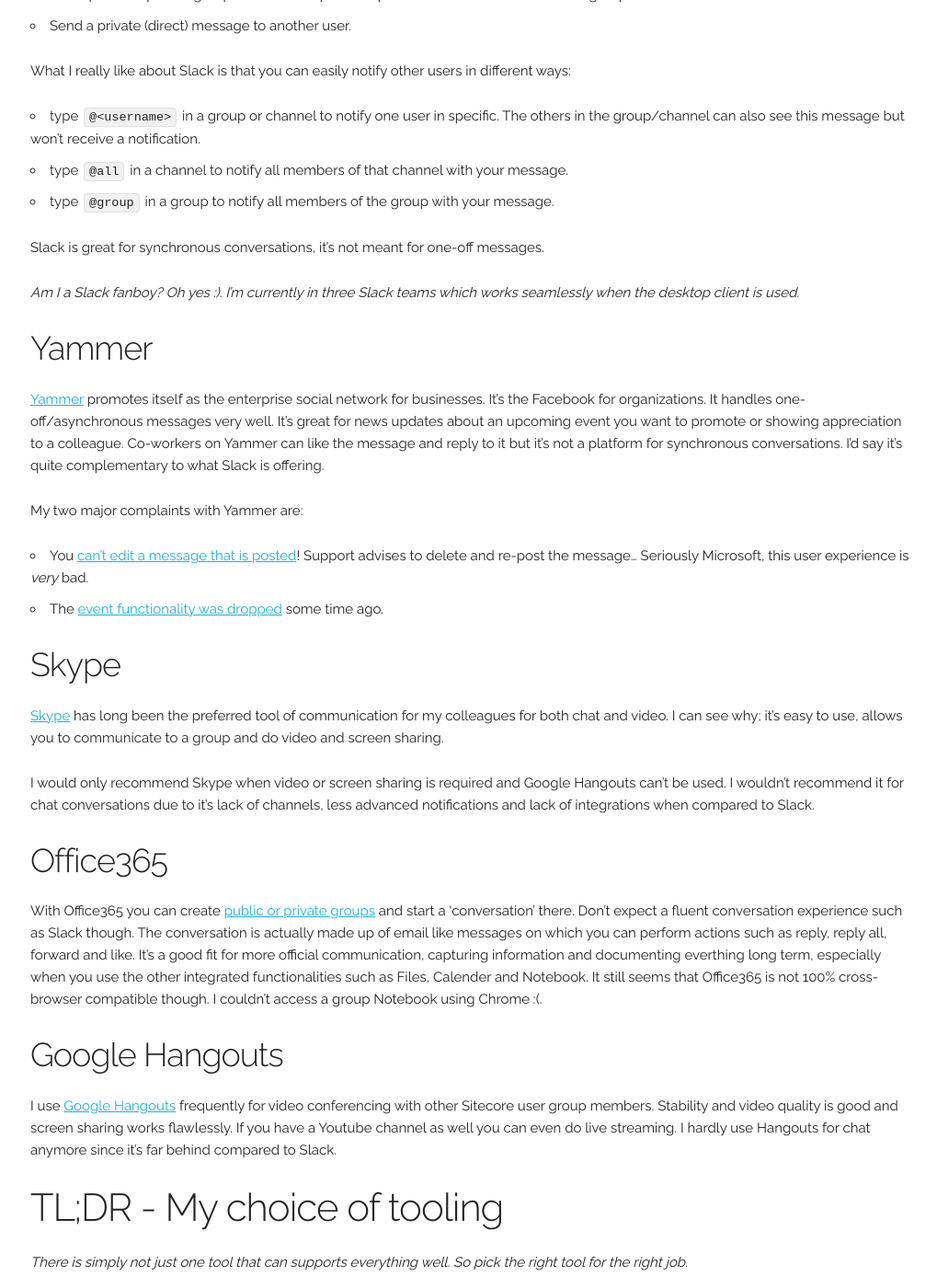
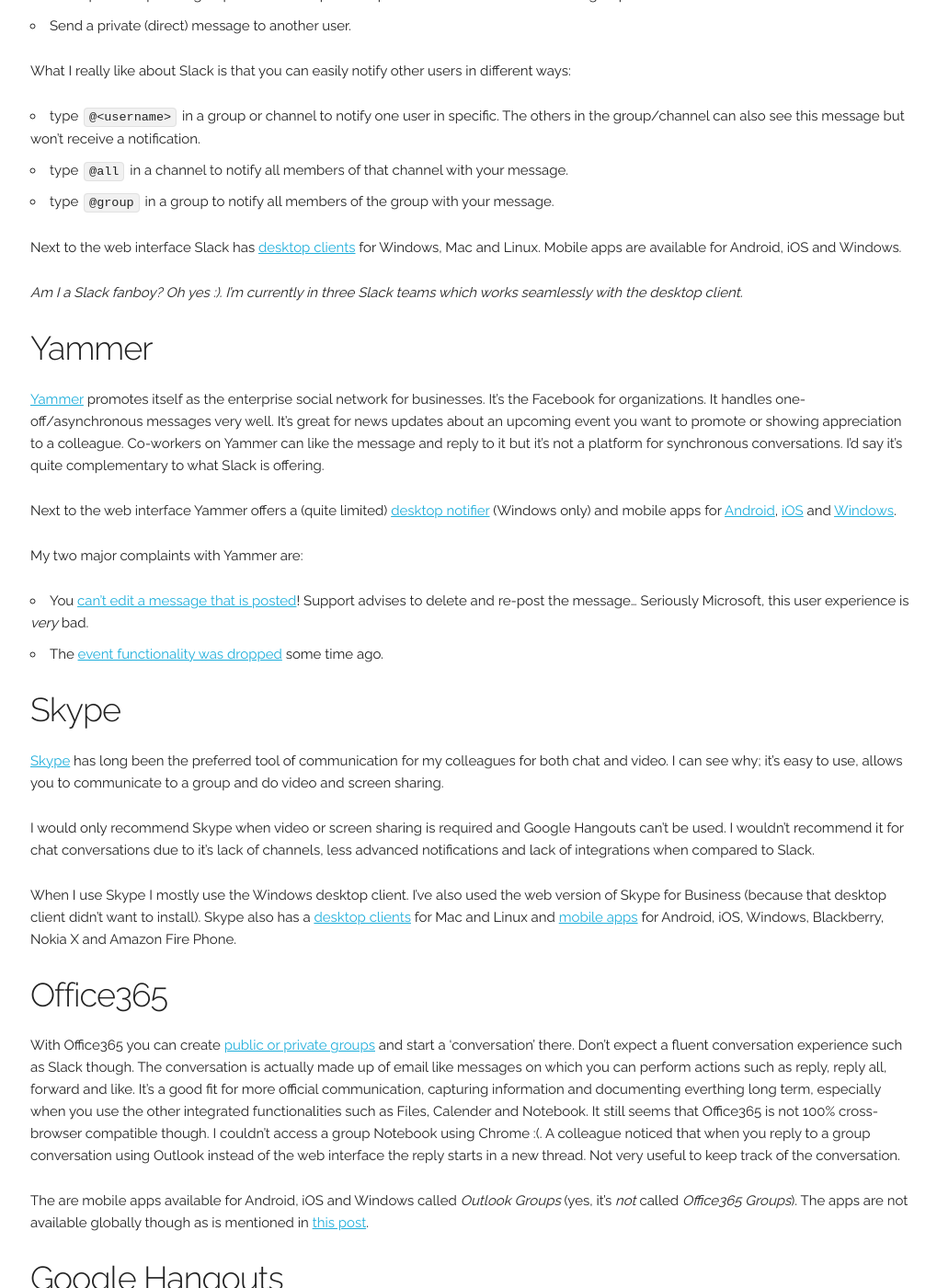
Before and after one commit to marcduiker/marcduiker.github.io, a Jekyll site: the page built from _posts/2015-10-14-choosing-communication-tools-for-distributed-teams.md, in a window 1280 px wide and 1400 px high, scrolled down 2020 px. Shown: the whole window at 92% size, without its empty margins (127-1146 px from the left). Built offline with Jekyll 4.4.1, drawn with Linux system fonts in a browser that asks for light colours; comment, search, counter and statistics services are not loaded; some of the changed text lies outside the part shown.

Commit message:
Updated post with desktop and mobile clients.

```diff
--- a/_posts/2015-10-14-choosing-communication-tools-for-distributed-teams.md
+++ b/_posts/2015-10-14-choosing-communication-tools-for-distributed-teams.md
@@ -40,6 +40,7 @@
 [Slack.com](https://slack.com) is definitely my favorite conversation platform nowadays. I like the minimal interface on the web and the desktop client, the ability to focus conversations around topics and the intuitive way of notifying people.
 I haven't even started about the fantastic [integrations](http://www.slack.com/services/new) it offers with other tools.
 
+Slack is great for synchronous conversations, it's not meant for one-off messages.
 With Slack you can communicate in three ways:
 
 - Participate in a public channel to  discuss a specific topic. Anyone in the Slack team can join a channel.
@@ -52,12 +53,14 @@
 - type `@all` in a channel to notify all members of that channel with your message.
 - type `@group` in a group to notify all members of the group with your message.
 
-Slack is great for synchronous conversations, it's not meant for one-off messages.
+Next to the web interface Slack has [desktop clients](https://slack.com/apps) for Windows, Mac and Linux. Mobile apps are available for Android, iOS and Windows.
 
-_Am I a Slack fanboy? Oh yes :). I'm currently in three Slack teams which works seamlessly when the desktop client is used._
+_Am I a Slack fanboy? Oh yes :). I'm currently in three Slack teams which works seamlessly with the desktop client._
 
 ###Yammer
 [Yammer](http://www.yammer.com) promotes itself as the enterprise social network for businesses. It's the Facebook for organizations. It handles one-off/asynchronous messages very well. It's great for news updates about an upcoming event you want to promote or showing appreciation to a colleague. Co-workers on Yammer can like the message and reply to it but it's not a platform for synchronous conversations. I'd say it's quite complementary to what Slack is offering.
+
+Next to the web interface Yammer offers a (quite limited) [desktop notifier](https://products.office.com/en/yammer/yammer-desktop-notifier) (Windows only) and mobile apps for [Android](https://play.google.com/store/apps/details?id=com.yammer.v1&hl=en), [iOS](https://itunes.apple.com/en/app/yammer/id289559439?mt=8) and [Windows](https://www.microsoft.com/en-us/store/apps/yammer/9wzdncrfhwmz).
 
 My two major complaints with Yammer are:
 
@@ -69,11 +72,18 @@
 
 I would only recommend Skype when video or screen sharing is required and Google Hangouts can't be used. I wouldn't recommend it for chat conversations due to it's lack of channels, less advanced notifications and lack of integrations when compared to Slack.
 
+When I use Skype I mostly use the Windows desktop client. I've also used the web version of Skype for Business (because that desktop client didn't want to install). Skype also has a [desktop clients](http://www.skype.com/en/download-skype/skype-for-computer/) for Mac and Linux and [mobile apps](http://www.skype.com/en/download-skype/skype-for-mobile/) for Android, iOS, Windows, Blackberry, Nokia X and Amazon Fire Phone.
+
 ###Office365
-With Office365 you can create [public or private groups](https://www.youtube.com/watch?v=t3OLvYXepvE) and start a 'conversation' there. Don't expect a fluent conversation experience such as Slack though. The conversation is actually made up of email like messages on which you can perform actions such as reply, reply all, forward and like. It's a good fit for more official communication, capturing information and documenting everthing long term, especially when you use the other integrated functionalities such as Files, Calender and Notebook. It still seems that Office365 is not 100% cross-browser compatible though. I couldn't access a group Notebook using Chrome :(.
+With Office365 you can create [public or private groups](https://www.youtube.com/watch?v=t3OLvYXepvE) and start a 'conversation' there. Don't expect a fluent conversation experience such as Slack though. The conversation is actually made up of email like messages on which you can perform actions such as reply, reply all, forward and like. It's a good fit for more official communication, capturing information and documenting everthing long term, especially when you use the other integrated functionalities such as Files, Calender and Notebook.
+It still seems that Office365 is not 100% cross-browser compatible though. I couldn't access a group Notebook using Chrome :(. A colleague noticed that when you reply to a group conversation using Outlook instead of the web interface the reply starts in a new thread. Not very useful to keep track of the conversation.
+
+The are mobile apps available for Android, iOS and Windows called _Outlook Groups_ (yes, it's _not_ called _Office365 Groups_). The apps are not available globally though as is mentioned in [this post](http://windowsitpro.com/blog/outlook-office-365-groups-app-for-mobile-devices).
 
 ###Google Hangouts
 I use [Google Hangouts](https://hangouts.google.com/) frequently for video conferencing with other Sitecore user group members. Stability and video quality is good and screen sharing works flawlessly. If you have a Youtube channel as well you can even do live streaming. I hardly use Hangouts for chat anymore since it's far behind compared to Slack.
+
+Besides the web interface Hangouts is available for Android, iOS and as [Chrome extension](https://chrome.google.com/webstore/detail/google-hangouts/knipolnnllmklapflnccelgolnpehhpl?hl=en).
 
 ##<a name="tldr"></a>TL;DR - My choice of tooling
 
```
